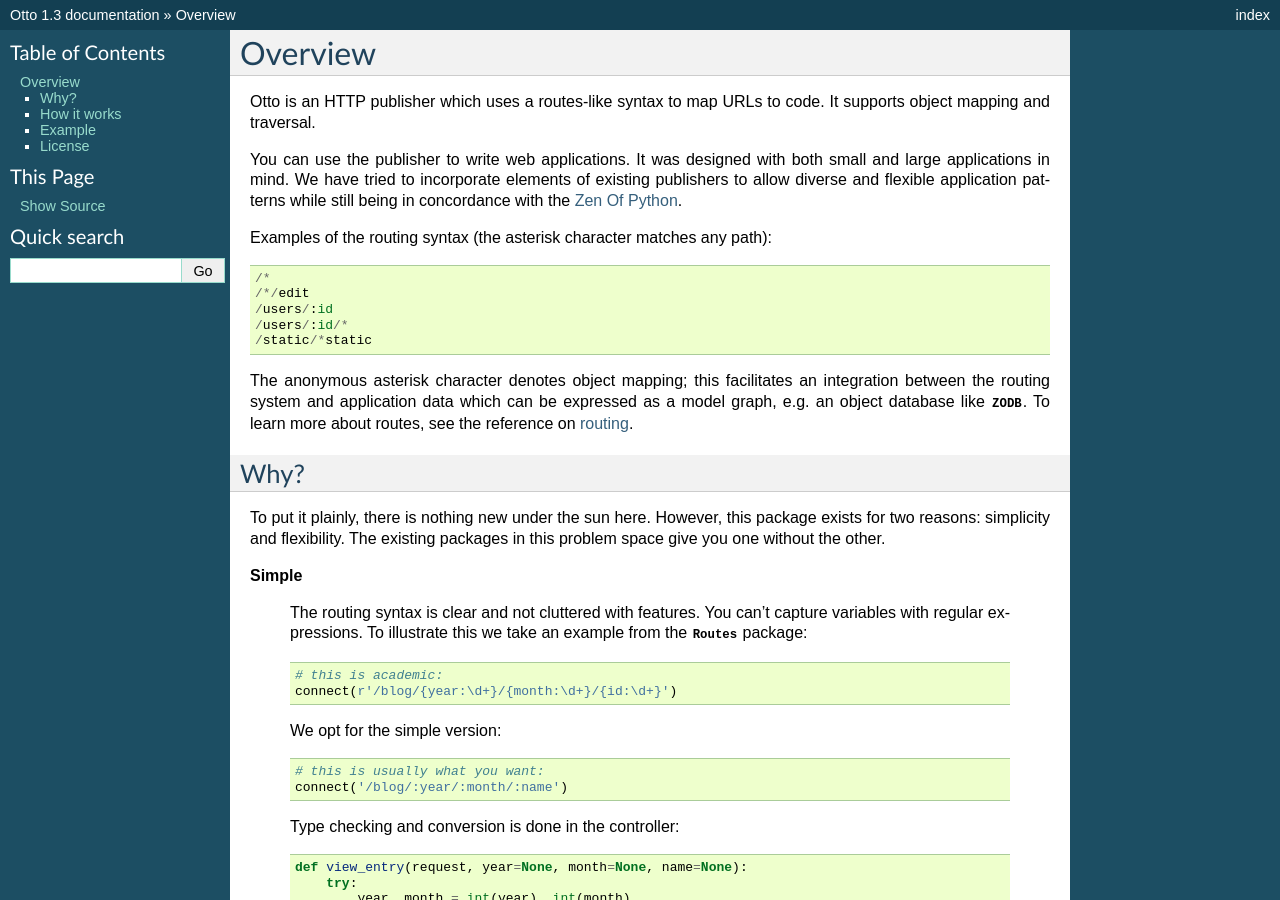
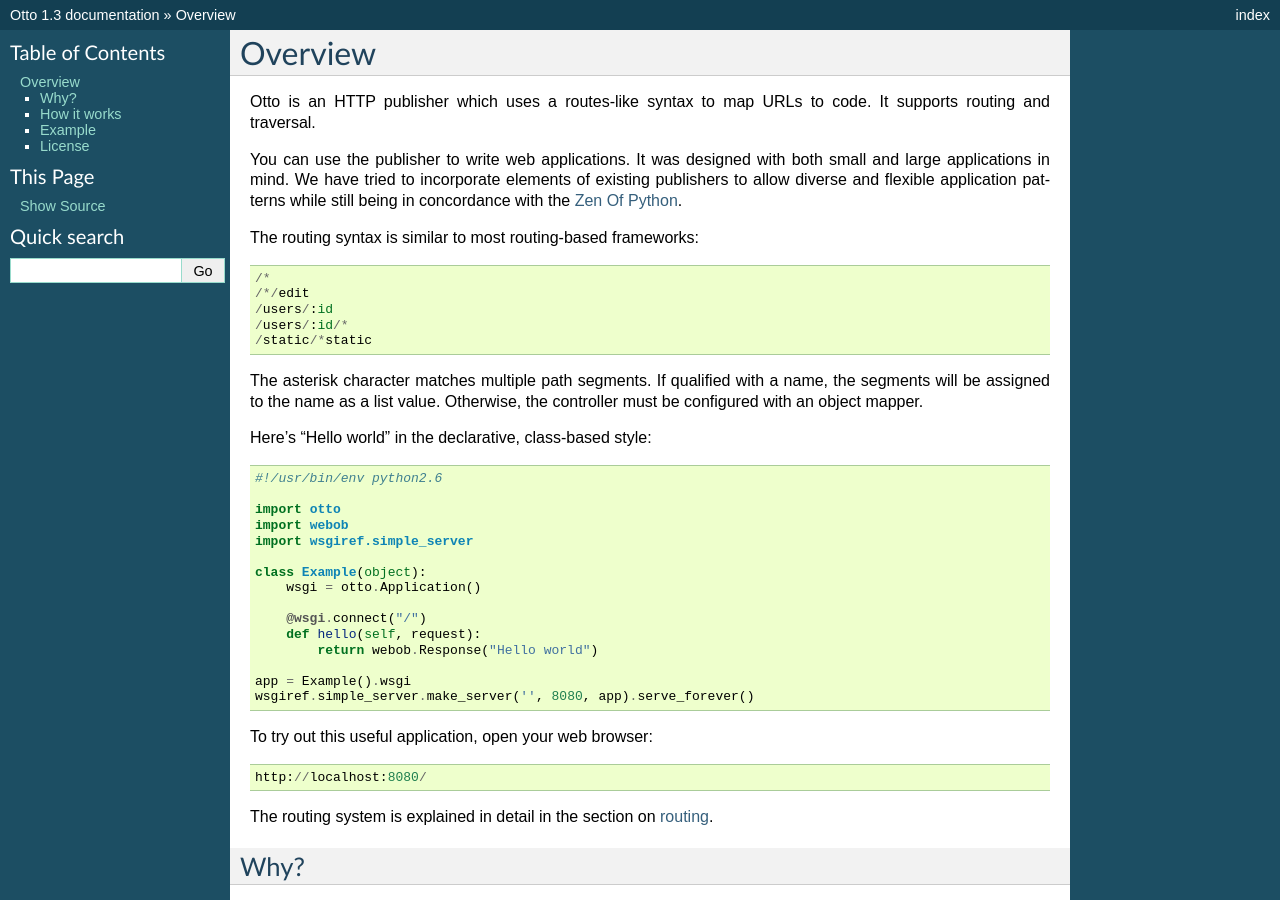
Before and after one commit to malthe/otto, a Sphinx documentation site: the page built from otto/docs/readme.rst, in a window 1280 px wide and 900 px high. Built offline with Sphinx 7.4.7, drawn with Linux system fonts in a browser that asks for light colours.

Commit message:
The `Application` class is now a descriptor such that it binds automatically if assigned as a class-attribute. This declarative, class-based style is now presented as the opening 'Hello world' example.

```diff
--- a/README.rst
+++ b/README.rst
@@ -2,7 +2,7 @@
 ========
 
 Otto is an HTTP publisher which uses a routes-like syntax to map URLs
-to code. It supports object traversal.
+to code. It supports routing and traversal.
 
 You can use the publisher to write web applications. It was designed
 with both small and large applications in mind. We have tried to
@@ -24,6 +24,6 @@
 
   wsgiref.simple_server.make_server('', 8080, app).serve_forever()
 
-This release is compatible with Python 2.4+.
+This release is compatible with Python 2.6+ and Python 3.2+.
 
 See the `documentation <http://www.ottohttp.org/docs/1.2/>`_ for this release.
--- a/otto/docs/getting_started.rst
+++ b/otto/docs/getting_started.rst
@@ -123,9 +123,7 @@
           return module.__name__.split('.')
 
   app = otto.Application(Modules)
-  route = app.connect("/repr/*/:name")
-
-  @route.controller
+  @app.connect("/repr/*/:name")
   def expose(module, request, name=None):
       obj = getattr(module, name)
       return webob.Response(repr(obj))
--- a/otto/docs/readme.rst
+++ b/otto/docs/readme.rst
@@ -2,7 +2,7 @@
 ========
 
 Otto is an HTTP publisher which uses a routes-like syntax to map URLs
-to code. It supports object mapping and traversal.
+to code. It supports routing and traversal.
 
 You can use the publisher to write web applications. It was designed
 with both small and large applications in mind. We have tried to
@@ -10,8 +10,7 @@
 flexible application patterns while still being in concordance with
 the :term:`Zen Of Python`.
 
-Examples of the routing syntax (the asterisk character matches any
-path)::
+The routing syntax is similar to most routing-based frameworks::
 
   /*
   /*/edit
@@ -19,10 +18,45 @@
   /users/:id/*
   /static/*static
 
-The anonymous asterisk character denotes object mapping; this
-facilitates an integration between the routing system and application
-data which can be expressed as a model graph, e.g. an object database
-like :mod:`ZODB`. To learn more about routes, see the reference on
+The asterisk character matches multiple path segments. If qualified
+with a name, the segments will be assigned to the name as a list
+value. Otherwise, the controller must be configured with an object
+mapper.
+
+Here's "Hello world" in the declarative, class-based style:
+
+.. code-block:: python
+
+  #!/usr/bin/env python2.6
+
+  import otto
+  import webob
+  import wsgiref.simple_server
+
+  class Example(object):
+      wsgi = otto.Application()
+
+      @wsgi.connect("/")
+      def hello(self, request):
+          return webob.Response("Hello world")
+
+  app = Example().wsgi
+  wsgiref.simple_server.make_server('', 8080, app).serve_forever()
+
+To try out this useful application, open your web browser::
+
+  http://localhost:8080/
+
+.. -> root_input
+
+  Hello world
+
+.. -> hello_response
+
+  >>> from otto.tests.mock.simple_server import assert_response
+  >>> assert_response(root_input.split('8080')[1], app, hello_response)
+
+The routing system is explained in detail in the section on
 :ref:`routing <routing>`.
 
 Why?
@@ -208,6 +242,8 @@
 
 .. -> denied_response
 
+  >>> assert_response(root_input.split('8080')[1], app, denied_response)
+
 The ``math`` library contains the ``pi`` symbol::
 
   http://localhost:8080/math/pi
```
Also changed, not shown: other parts of otto/docs/readme.rst (+0 -2 lines), 1 other file.
